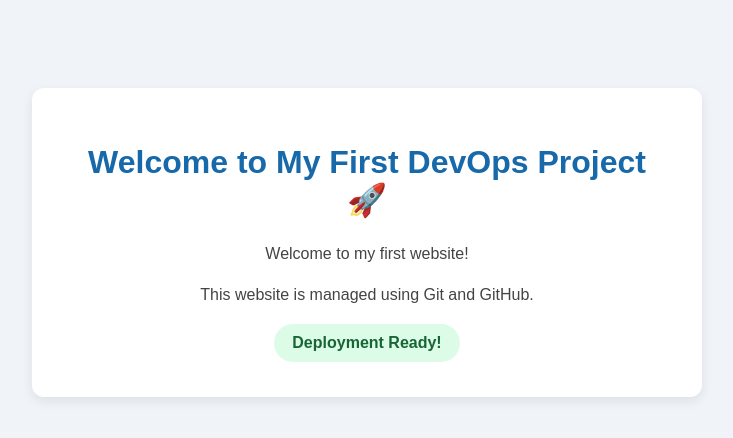
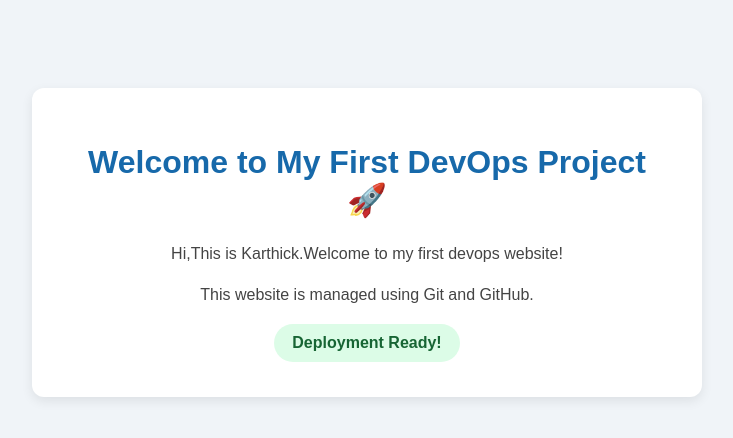
Before and after one commit to karthick61201/index.html, a plain HTML site: page index.html in a window 1280 px wide. Shown: the whole page, without its empty margins (273-1006 px from the left). Drawn offline with Linux system fonts and the light colour scheme.

Commit message:
Update welcome message in index.html

```diff
--- a/index.html
+++ b/index.html
@@ -10,7 +10,7 @@
 <body>
     <div class="container">
         <h1>Welcome to My First DevOps Project 🚀</h1>
-        <p>Welcome to my first website!</p>
+        <p>Hi,This is Karthick.Welcome to my first devops website!</p>
         <p>This website is managed using Git and GitHub.</p>
         <div class="status">Deployment Ready!</div>
     </div>
```
